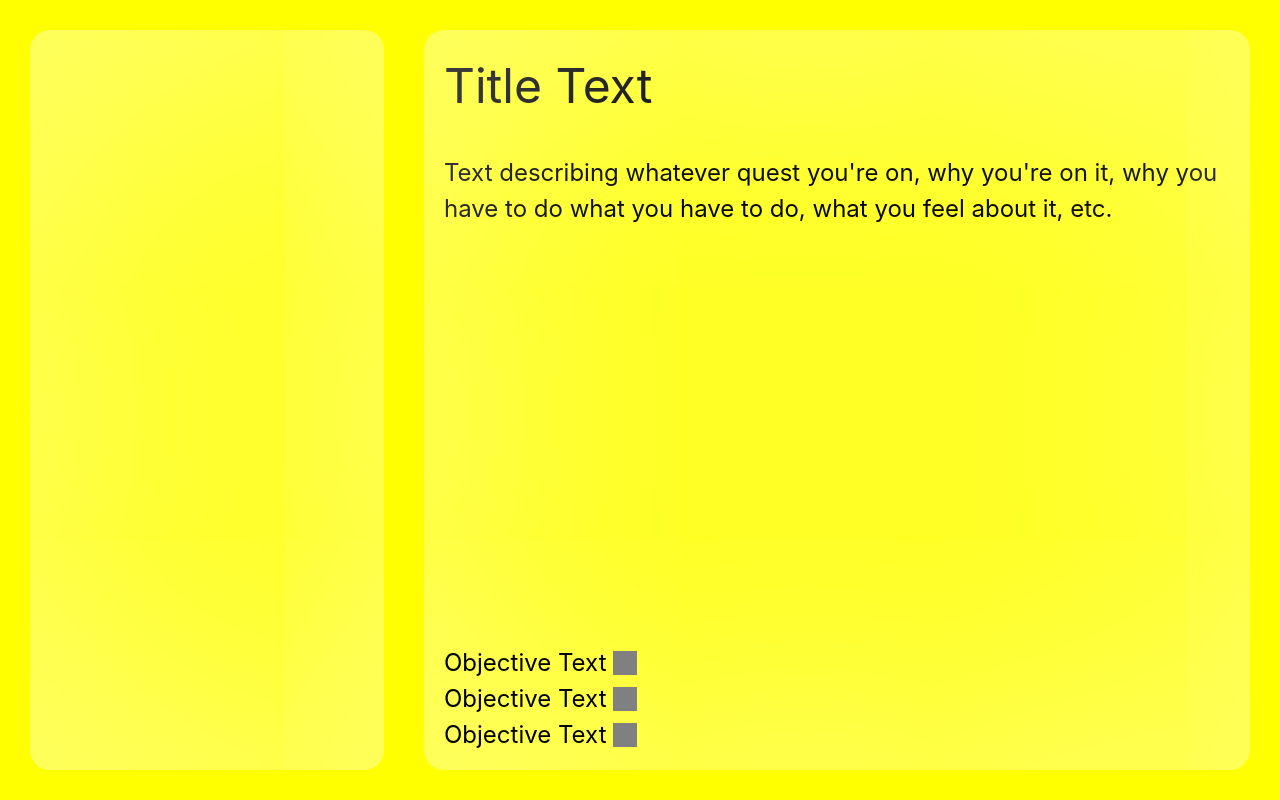
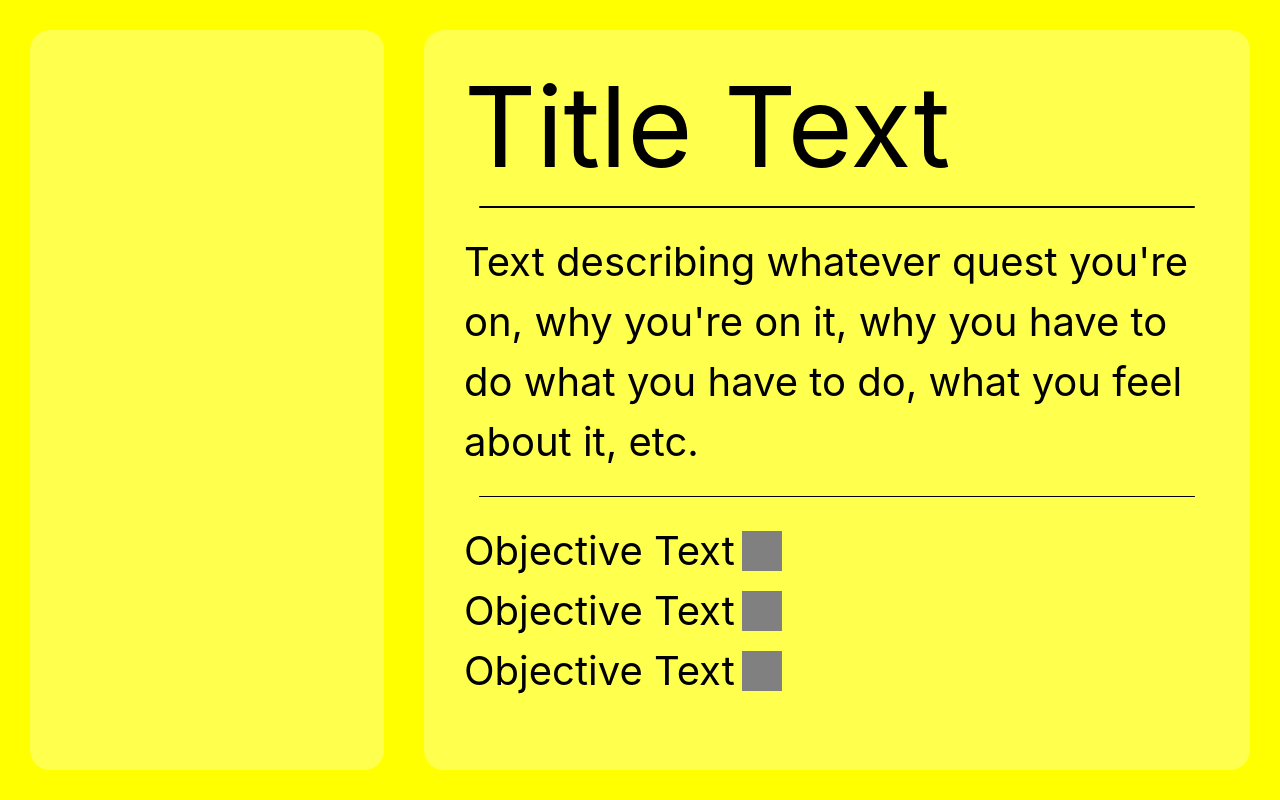
Before and after one commit to LinkWentz/quest-log, a React (Vite) app in the folder client/: page / in a window 1280 px wide. Built offline with nearby package versions, Linux system fonts and the light colour scheme.

Commit message:
Change quest content size and spacing

```diff
--- a/client/src/components/Quest.jsx
+++ b/client/src/components/Quest.jsx
@@ -4,7 +4,9 @@ function Quest() {
   return(
     <div className="Quest Glass">
         <header>Title Text</header>
+        <div className="break"/>
         <main>Text describing whatever quest you're on, why you're on it, why you have to do what you have to do, what you feel about it, etc.</main>
+        <div className="break"/>
         <footer>
             <form>
                 <Objective>Objective Text</Objective>
--- a/client/src/components/styles/Objective.css
+++ b/client/src/components/styles/Objective.css
@@ -2,7 +2,7 @@
     display: flex;
     position: relative;
 
-    font-size: 1.5rem;
+    font-size: 2.5rem;
 
     cursor: pointer;
     -webkit-user-select: none;
@@ -22,8 +22,8 @@
     display: inline-block;
     position: relative;
 
-    height: 1.5rem;
-    width: 1.5rem;
+    height: 2.5rem;
+    width: 2.5rem;
 
     background-color: grey;
 }
--- a/client/src/components/styles/QuestLog.css
+++ b/client/src/components/styles/QuestLog.css
@@ -16,20 +16,8 @@
 /* Glass Effect */
 
 .Glass {
-    background-color: rgba(255, 255, 255, .15);
-    backdrop-filter: blur(5px);
-    border-radius: 20px;
-}
-
-.Glass::before {
-    position: absolute;
-    top: 0;
-    left: 0;
-    right: 0;
-    bottom: 0;
-
-    content: '';
-    box-shadow: inset 0 0 2000px rgba(255, 255, 255, .5);
+    background-color: rgba(255, 255, 255, .30);
+    backdrop-filter: blur(3px);
     border-radius: 20px;
 }
 
@@ -58,9 +46,11 @@
     display: inline-block;
 
     margin: 0;
-    padding: 20px;
+    padding: 40px;
     height: 100%;
     width: 100%;
+
+    overflow-y: auto;
 }
 
 .Quest div {
@@ -72,21 +62,39 @@
 }
 
 .Quest header {
-    height: 15%;
+    display: flex;
+
+    height: auto;
+    min-height: auto;
 
     text-align: start;
-    font-size: 3rem;
+    line-height: 7rem;
+    font-size: 7rem;
+    overflow: visible;
+
+    align-items: center;
 }
 
 .Quest main {
-    height: 70%;
-
     text-align: start;
-    font-size: 1.5rem;
+    font-size: 2.5rem;
+    line-height: 3.75rem;
+    overflow-y: auto;
 }
 
 .Quest footer {
-    height: 15%;
+    overflow-y: auto;
+}
 
-    overflow-y: scroll
+.Quest .break {
+    display: block;
+    position: relative;
+    left: 2%;
+
+    margin: 1.5rem 0;
+    padding: 0px;
+    height: 0.1rem;
+    width: 96%;
+
+    background-color: #000000;
 }
--- a/client/src/index.css
+++ b/client/src/index.css
@@ -12,4 +12,6 @@
 
 * {
   box-sizing: border-box;
+  min-height: 0;
+  min-width: 0;
 }
```
